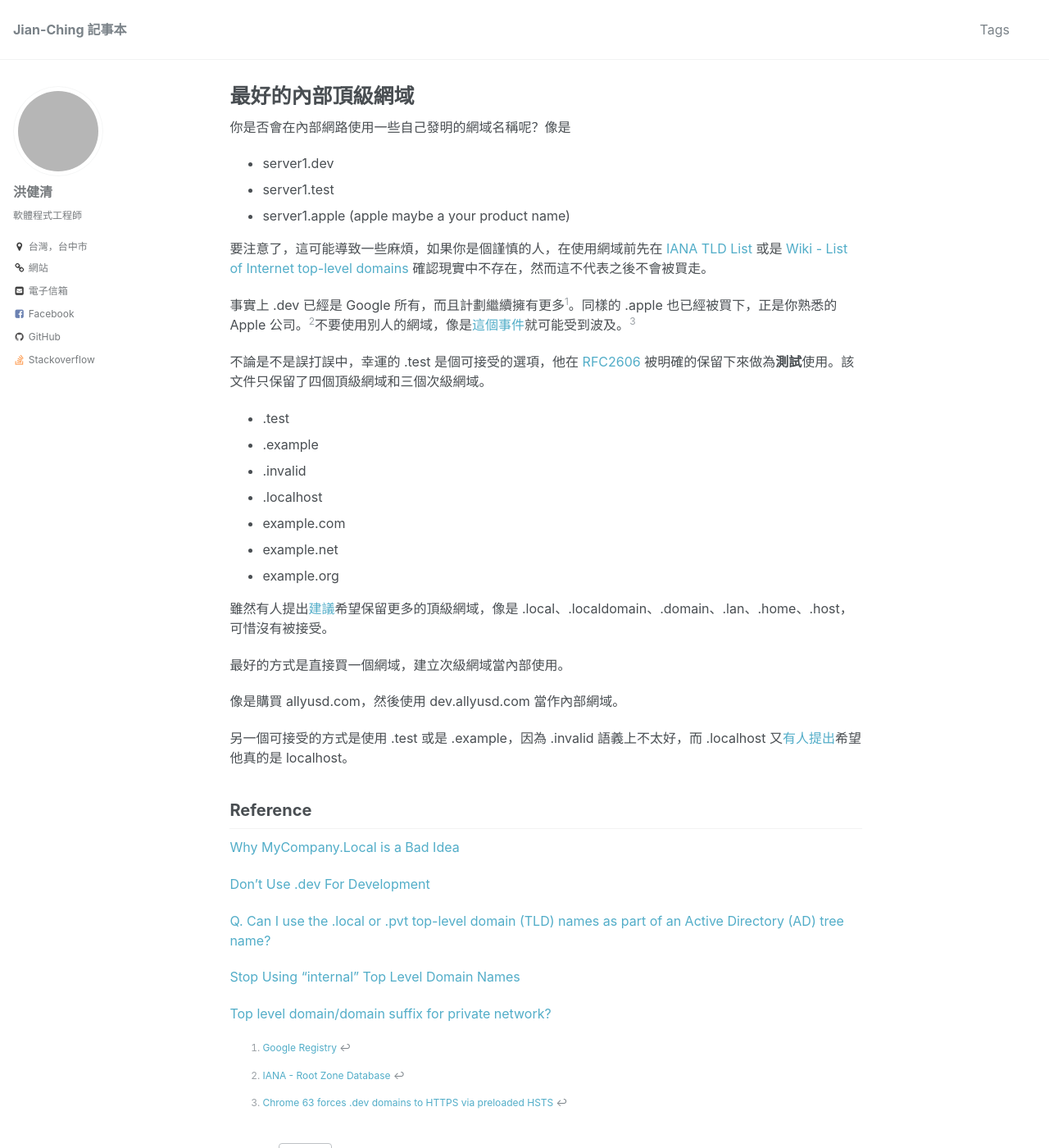
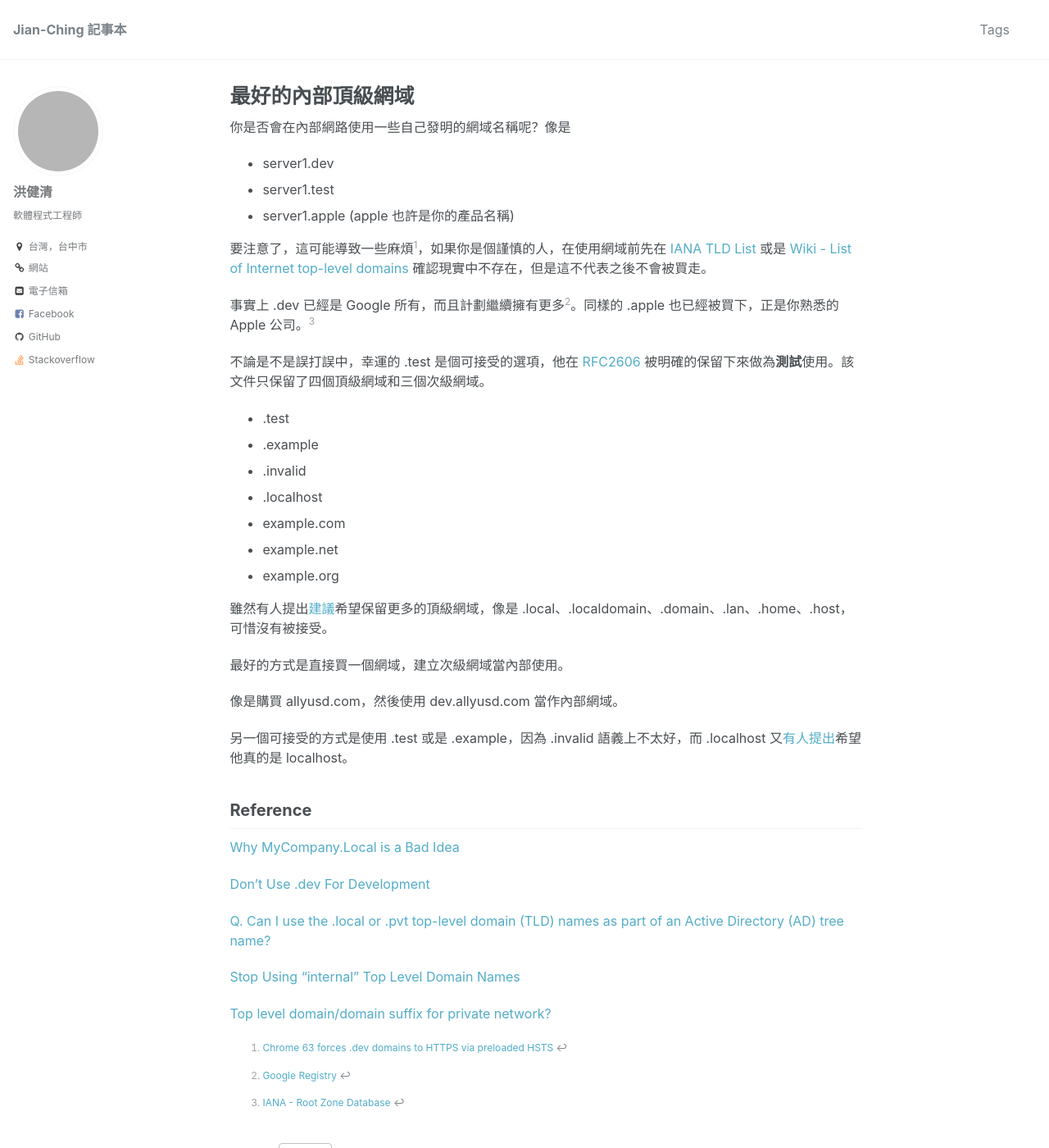
Before and after one commit to allyusd/twblog-source, a Jekyll site: the page built from _posts/2017-12-21-best-internal-top-level-domain.md, in a window 1280 px wide and 1400 px high. Shown: the whole window at 82% size. Built offline with Jekyll 4.4.1, drawn with Linux system fonts in a browser that asks for light colours; comment, search, counter and statistics services are not loaded; grey boxes are pictures that could not be loaded.

Commit message:
post: update 2017-12-21-best-internal-top-level-domain.md

```diff
--- a/_posts/2017-12-21-best-internal-top-level-domain.md
+++ b/_posts/2017-12-21-best-internal-top-level-domain.md
@@ -7,17 +7,17 @@ tags: Domain
 
 * server1.dev
 * server1.test
-* server1.apple (apple maybe a your product name)
+* server1.apple (apple 也許是你的產品名稱)
 
-要注意了，這可能導致一些麻煩，如果你是個謹慎的人，在使用網域前先在 [IANA TLD List](https://data.iana.org/TLD/tlds-alpha-by-domain.txt) 或是 [Wiki - List of Internet top-level domains](https://en.wikipedia.org/wiki/List_of_Internet_top-level_domains) 確認現實中不存在，然而這不代表之後不會被買走。
+要注意了，這可能導致一些麻煩[^3]，如果你是個謹慎的人，在使用網域前先在 [IANA TLD List](https://data.iana.org/TLD/tlds-alpha-by-domain.txt) 或是 [Wiki - List of Internet top-level domains](https://en.wikipedia.org/wiki/List_of_Internet_top-level_domains) 確認現實中不存在，但是這不代表之後不會被買走。
 
-事實上 .dev 已經是 Google 所有，而且計劃繼續擁有更多[^1]。同樣的 .apple 也已經被買下，正是你熟悉的 Apple 公司。[^2]不要使用別人的網域，像是[這個事件](https://ma.ttias.be/chrome-force-dev-domains-https-via-preloaded-hsts/)就可能受到波及。[^3]
+[^3]:[Chrome 63 forces .dev domains to HTTPS via preloaded HSTS](https://ma.ttias.be/chrome-force-dev-domains-https-via-preloaded-hsts/)
+
+事實上 .dev 已經是 Google 所有，而且計劃繼續擁有更多[^1]。同樣的 .apple 也已經被買下，正是你熟悉的 Apple 公司。[^2]
 
 [^1]:[Google Registry](https://www.registry.google/)
 
 [^2]:[IANA - Root Zone Database](https://www.iana.org/domains/root/db)
-
-[^3]:[Chrome 63 forces .dev domains to HTTPS via preloaded HSTS](https://ma.ttias.be/chrome-force-dev-domains-https-via-preloaded-hsts/)
 
 不論是不是誤打誤中，幸運的 .test 是個可接受的選項，他在 [RFC2606](https://tools.ietf.org/html/rfc2606) 被明確的保留下來做為**測試**使用。該文件只保留了四個頂級網域和三個次級網域。
 
```
